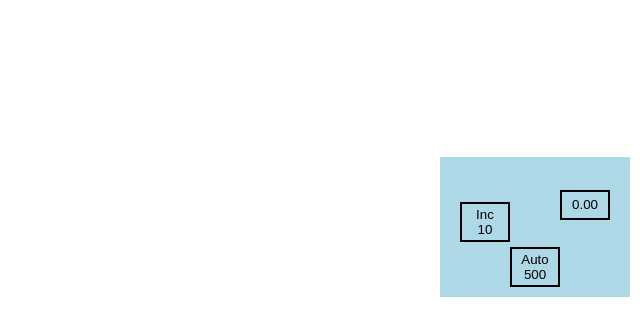
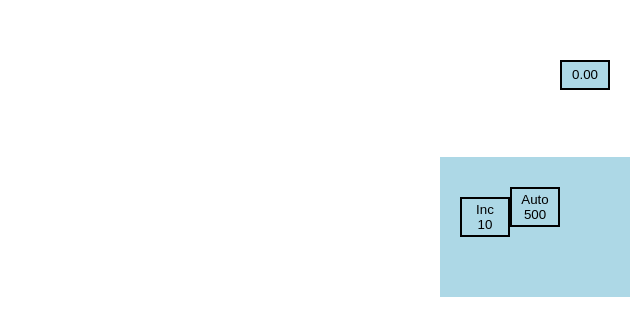
Before and after one commit to EthanF99/BookmarkletClickerGame, a plain HTML site: page index.html in a window 1280 px wide. Shown: the part 453-788 px from the top of the page, without its empty margins (640-1280 px from the left). Drawn offline with Linux system fonts and the light colour scheme.

Commit message:
Messed around with locations of buttons.
Bookmarklet should now work.

```diff
--- a/index.html
+++ b/index.html
@@ -7,7 +7,7 @@
 </head>
 <body>
 <script>
-    console.log("Hi, it's working right now");
+
     let box = document.createElement('div');
     box.style.position = 'fixed';
     box.style.bottom = '50px';
@@ -20,8 +20,8 @@
 
     let moneybox = document.createElement('button');
     moneybox.style.position = "relative";
-    moneybox.style.top = '0px';
-    moneybox.style.left = '0px';
+    moneybox.style.top = '-130px';
+    moneybox.style.left= '0px';
     moneybox.style.width = '50px';
     moneybox.style.height = '30px';
     moneybox.style.color = 'black';
@@ -38,7 +38,7 @@
     let incButton = document.createElement('button');
     incButton.innerHTML = "Inc\n10";
     incButton.style.position = 'relative';
-    incButton.style.top = '25px';
+    incButton.style.top = '20px';
     incButton.style.left = '0px';
     incButton.style.width = '50px';
     incButton.style.height = '40px';
@@ -63,7 +63,7 @@
     let autoButton = document.createElement('button');
     autoButton.innerHTML = "Auto\n500";
     autoButton.style.position = 'relative';
-    autoButton.style.top = '70px';
+    autoButton.style.top = '10px';
     autoButton.style.left = '0px';
     autoButton.style.width = '50px';
     autoButton.style.height = '40px';
```
Also changed, not shown: ClickerGame.js (+7 -7 lines).
